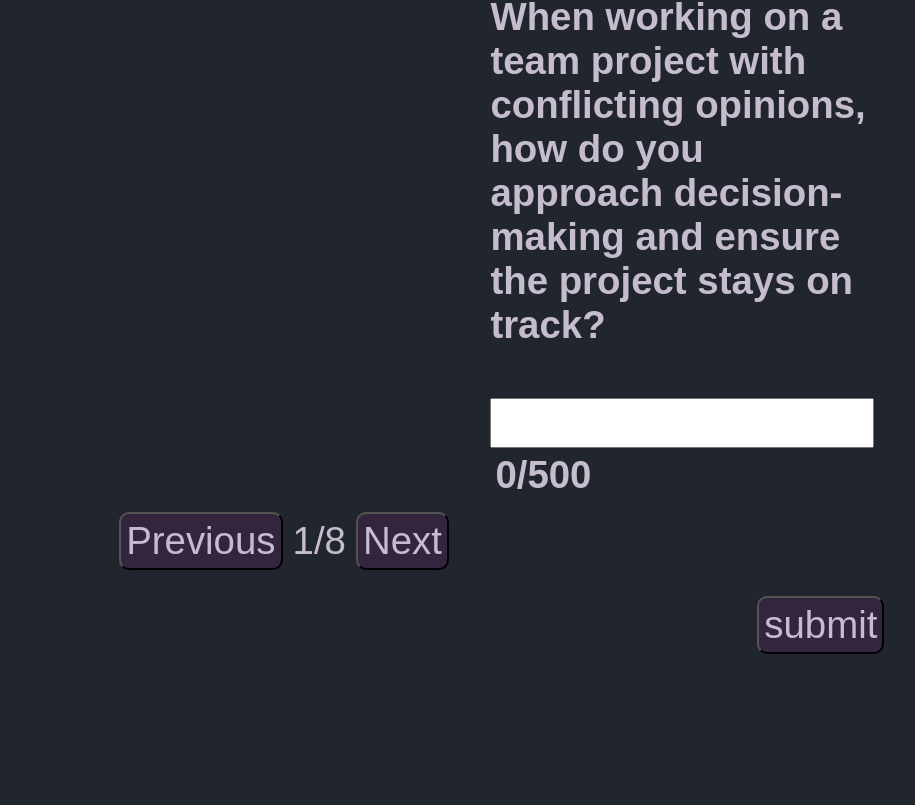
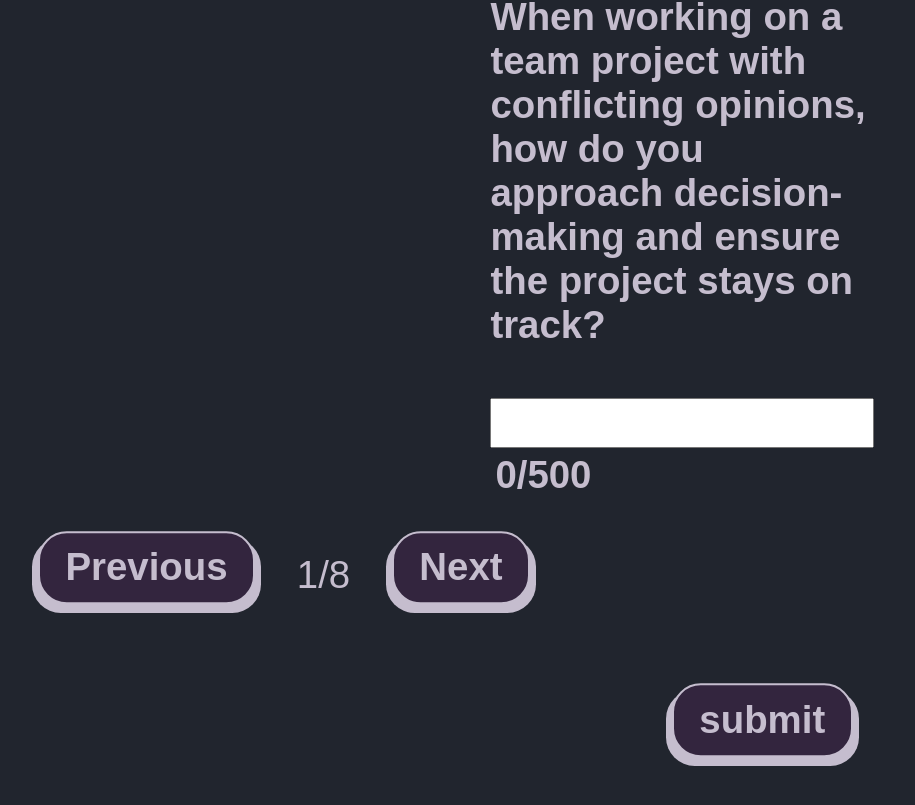
Before and after one commit to OmarDardery/CareerCatalyst, a React (Create React App) app: page / in a window 1280 px wide. Shown: the part 1395-2200 px from the top of the page, without its empty margins (356-1271 px from the left). Before the commit the page ends 2177 px from the top, so only its background shows below. Built offline with nearby package versions, Linux system fonts and the light colour scheme.

Commit message:
added functionality to  upload data to database (wohooo), maybe more structuring and styling can be done. whole ui needs a makeover

```diff
--- /dev/null
+++ b/src/components/MBTI components/Upload.js
@@ -0,0 +1,57 @@
+import React from "react";
+
+function Upload(props){
+    async function uploadStuff(userId){
+        const { data, error } = await props.supabase
+        .from("CareerCatalystData")
+        .insert([
+            {
+                user_id: userId,
+                ni: props.cognitiveFunctions[5].score,
+                ne: props.cognitiveFunctions[4].score,
+                si: props.cognitiveFunctions[3].score,
+                fi: props.cognitiveFunctions[7].score,
+                ti: props.cognitiveFunctions[1].score,
+                fe: props.cognitiveFunctions[6].score,
+                se: props.cognitiveFunctions[2].score,
+                te: props.cognitiveFunctions[0].score,
+                niA: props.cognitiveFunctions[5].openEnded.answer,
+                neA: props.cognitiveFunctions[4].openEnded.answer,
+                siA: props.cognitiveFunctions[3].openEnded.answer,
+                fiA: props.cognitiveFunctions[7].openEnded.answer,
+                tiA: props.cognitiveFunctions[1].openEnded.answer,
+                feA: props.cognitiveFunctions[6].openEnded.answer,
+                seA: props.cognitiveFunctions[2].openEnded.answer,
+                teA: props.cognitiveFunctions[0].openEnded.answer,
+            }
+        ]);
+
+        if (error) {
+            console.error("Error inserting data:", error);
+        } else {
+            console.log("Data inserted successfully");
+        }
+    }
+    return <div style={{
+        display:"flex",
+        flexDirection:"column",
+        border: "1px solid #C5BDCE",
+        padding: "2vw",
+        paddingTop: "1vw",
+        width: "35vw",
+        fontSize: "1.5vw",
+        alignSelf: "flex-end",
+        margin: "2vw",
+        backgroundColor: "#222",
+        borderRadius: "5px",
+    }}>
+        <h1> Upload your data to our servers to get your personalized job recommendations based on your open ended answers! </h1>
+        <button style={{alignSelf: "flex-end"}} onClick={() => {
+            const userId = prompt("Please enter a user id to retrieve your data with in the future");
+            uploadStuff(userId);
+        }}><span className="button_top">Upload</span></button>
+
+    </div>
+}
+
+export default Upload;
--- a/src/components/MBTI components/mbtiPages.js
+++ b/src/components/MBTI components/mbtiPages.js
@@ -5,7 +5,7 @@ import Chart from './mbtichart';
 import Page from './MBTIpage';
 import MbtiList from "./mbtiNJobs";
 import { createClient } from "@supabase/supabase-js";
-
+import Upload from "./Upload";
 const supabase = createClient("https://mauecrdwtbwlkshsqtfg.supabase.co", `${process.env.REACT_APP_SUPABASE}`);
 
 function MbtiPages(props) {
@@ -29,7 +29,7 @@ function MbtiPages(props) {
                         if(page > 1){
                             setPage(page - 1);
                         }
-                        }}> Previous </button>
+                        }}><span className='button_top'>Previous</span></button>
                         <div>
                             {page}/8
                         </div>
@@ -37,17 +37,17 @@ function MbtiPages(props) {
                             if(page < 8){
                                 setPage(page + 1);
                             }
-                        }}> Next </button>
+                        }}><span className='button_top'>Next</span></button>
                     </div>
                     </div>
                     <button onClick={() => {
                     setTestState(testDone + 1);
-                    }} style={{alignSelf: "flex-end"}}> submit </button>
+                    }} style={{alignSelf: "flex-end"}}><span className='button_top'>submit</span></button>
                     </div>
                     ) : (<Chart cognitiveFunctions={cognitiveFunctions}/>)}
 
                     {(testDone > 0) && (<MbtiList cognitiveFunctions={cognitiveFunctions}/>)}
-
+                    {(testDone > 0) && (<Upload cognitiveFunctions={cognitiveFunctions} supabase = {supabase}/>)}
 
     </div>
     );
--- a/src/styles.css
+++ b/src/styles.css
@@ -1,17 +1,42 @@
-button{
-    padding: 5px;
-    width: fit-content;
-    height: fit-content;
-    background-color: #33253E;
-    border-radius: 10px;
-    transition: all 0.2s ease;
+*{
+    color: #C5BDCE;
+    font-size: 3vw;
+    outline: none;
 }
-button:hover{
+button {
+    /* Variables */
+    --button_radius: 0.75em;
+    --button_color: #33253e;
+    --button_outline_color: #c5bdce;
+    font-weight: bold;
+    border: none;
     cursor: pointer;
-    transform: translateY(-3px);
-    box-shadow: 0px 5px 10px rgba(0,0,0,0.2);
-    color: white;
-    background-color: #33253E;
+    border-radius: var(--button_radius);
+    background: var(--button_outline_color);
+    font-size: 3vw;
+    margin: 2vw;
+  }
+
+  .button_top {
+    display: block;
+    box-sizing: border-box;
+    border: 2px solid var(--button_outline_color);
+    border-radius: var(--button_radius);
+    padding: 1vw 2vw;
+    background: var(--button_color);
+    color: var(--button_outline_color);
+    transform: translateY(-0.2em);
+    transition: transform 0.1s ease;
+  }
+
+button:hover .button_top {
+/* Pull the button upwards when hovered */
+transform: translateY(-0.33em);
+}
+
+button:active .button_top {
+/* Push the button downwards when pressed */
+transform: translateY(0);
 }
 body{
     background-color: #21252E;
@@ -24,11 +49,7 @@ body{
     color: #c5bdce;
     border-radius: 5px;
 }
-*{
-    color: #C5BDCE;
-    font-size: 3vw;
-    outline: none;
-}
+
 input[type="text"]{
     color: #33253E;
 
```
